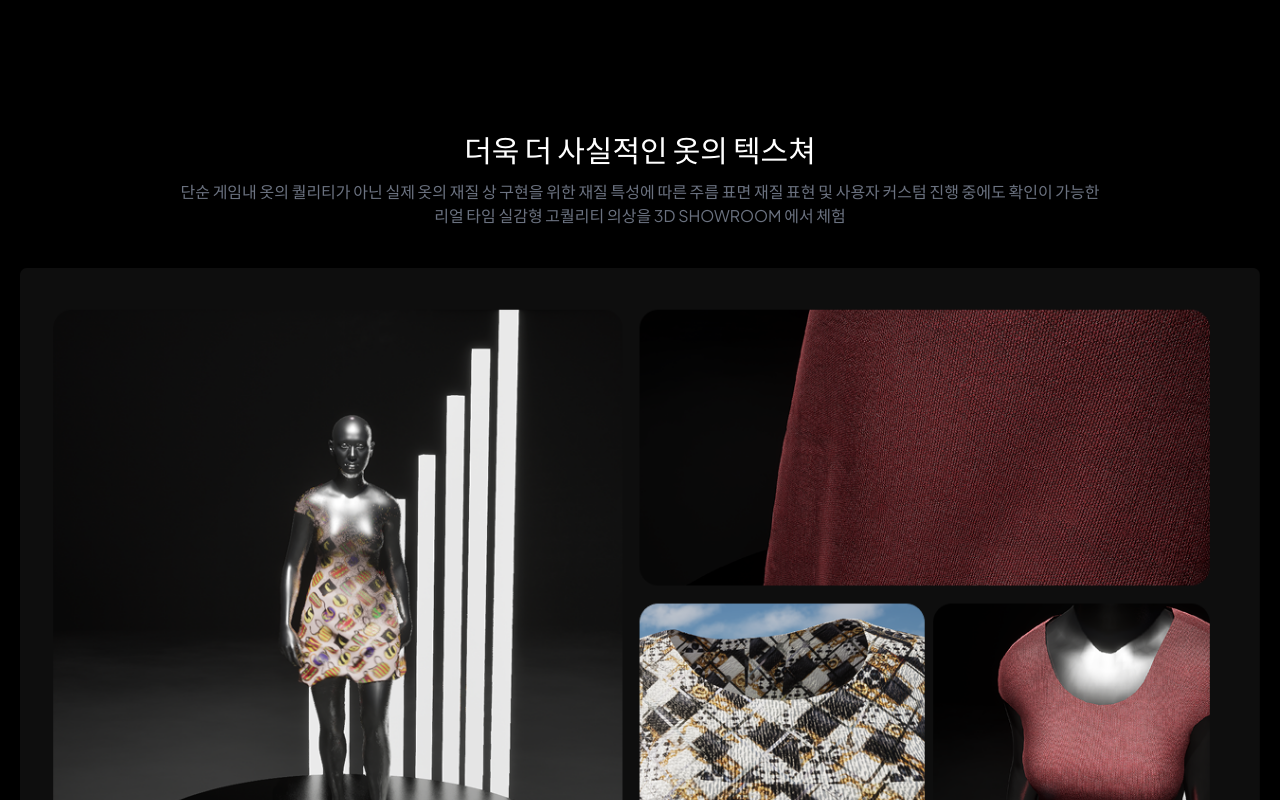
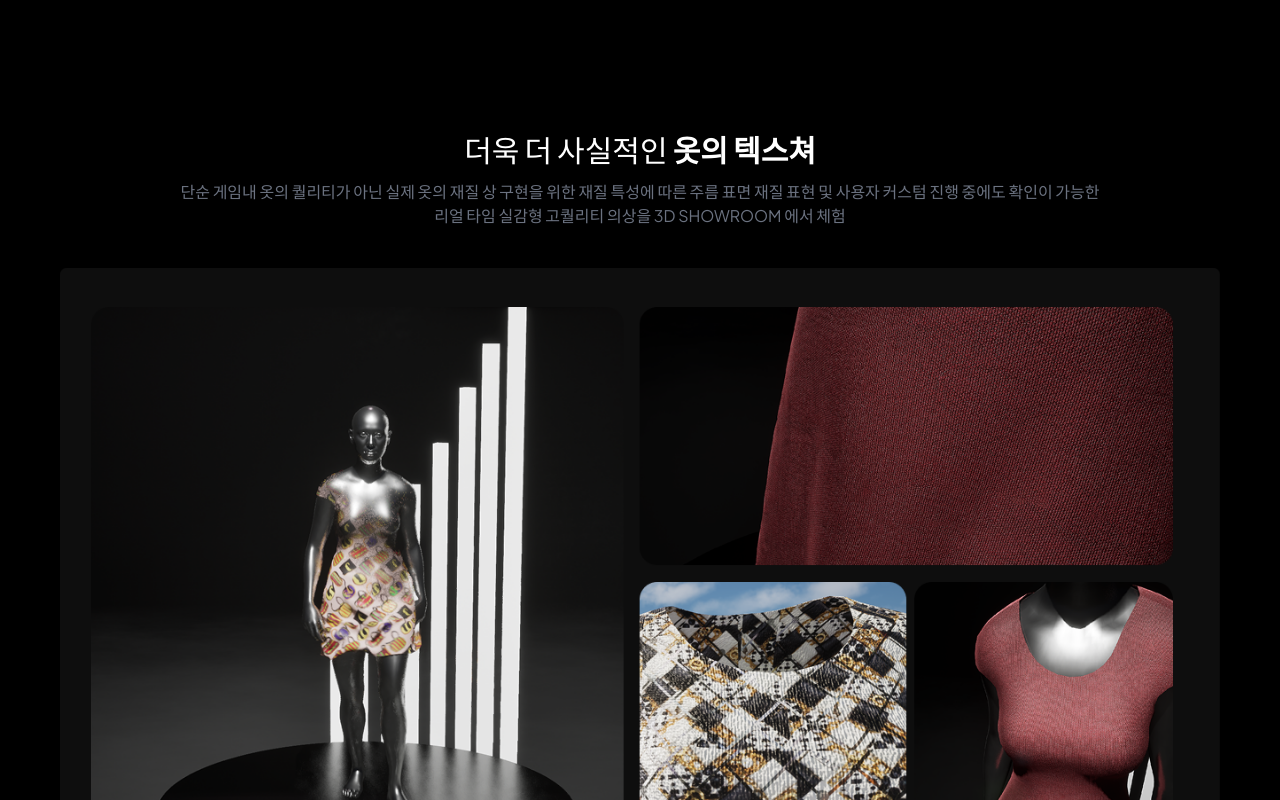
Before and after one commit to dolphin-in-cali-dev/dolphin-in-cali, a Next.js app: page /rooftop in a window 1280 px wide. Shown: the part 5200-6000 px from the top of the page. Built offline with nearby package versions, Linux system fonts and the light colour scheme.

Commit message:
변경사항 반영2

```diff
--- a/app/rooftop/page.tsx
+++ b/app/rooftop/page.tsx
@@ -1,9 +1,5 @@
-import { FC } from 'react';
 import Image from 'next/image';
 import { CS_EMAIL } from '@/constants/basic';
-import type { ClassValue } from 'clsx';
-import { clsx } from 'clsx';
-import { twMerge } from 'tailwind-merge';
 
 const RoofTopPage = () => {
 
@@ -258,7 +254,7 @@ const RoofTopPage = () => {
       </h1>
       <div className='mx-auto mt-48 flex flex-col max-w-[1400px] items-center mb-40'>
         <h1 className='lg:mt-7 text-center text-2xl lg:text-3xl text-white'>
-          더욱 더 사실적인 옷의 텍스쳐
+        더욱 더 사실적인 <span className='font-semibold'>옷의 텍스쳐</span>
         </h1>
         <h1 className='mt-2 lg:mt-3 text-gray-500 text-center text-xs lg:text-base font-normal px-5
         break-keep'>
@@ -270,9 +266,9 @@ const RoofTopPage = () => {
         <Image
           src="/images/RoofTop_Cloth_Material.png"
           alt="RoofTop_Example"
-          width={1200}
-          height={600}
-          className="w-full mt-5 lg:mt-10 px-5"
+          width={500}
+          height={500}
+          className="max-w-[1200px] w-full mt-5 lg:mt-10 px-5"
         />
 
       </div>
```
